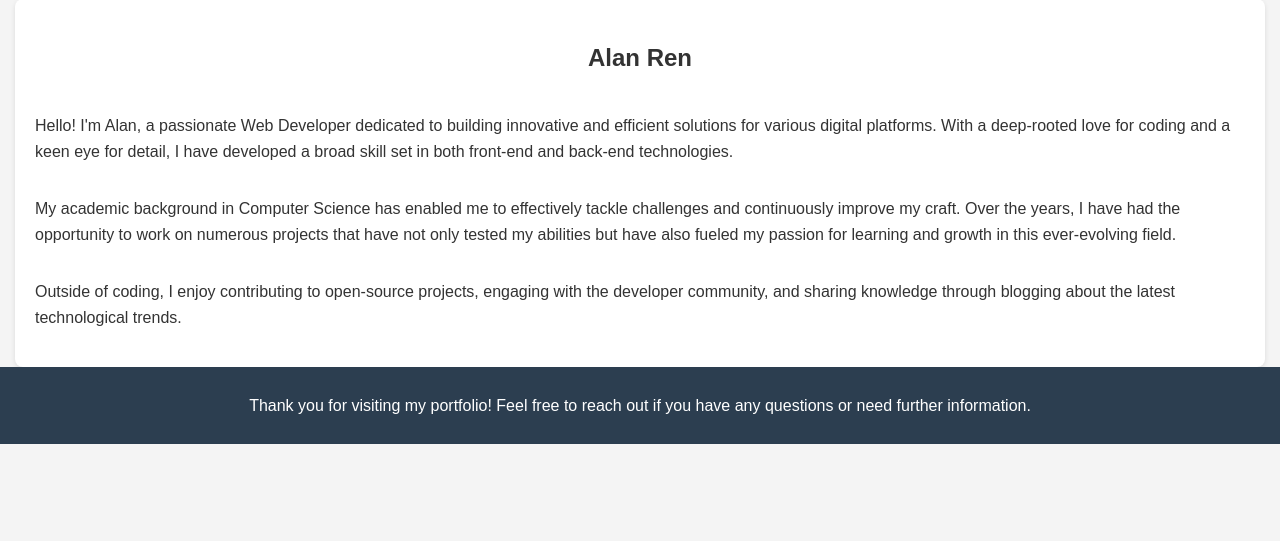
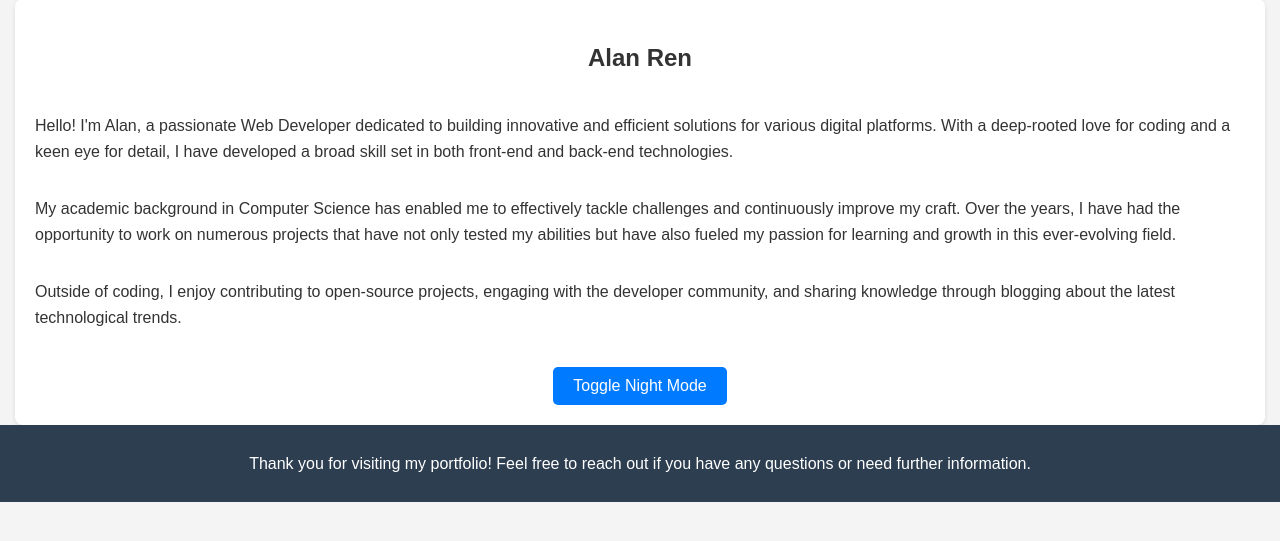
Before and after one commit to alan786/sa16-act3, a Django app: page /about/ in a window 1280 px wide. Shown: the part 141-682 px from the top of the page. Run offline with Django 5.2, Linux system fonts and the light colour scheme.

Commit message:
adding javascript

```diff
--- a/dev_portfolio/portfolio/templates/portfolio/about.html
+++ b/dev_portfolio/portfolio/templates/portfolio/about.html
@@ -56,6 +56,16 @@
         .bio h2 {
             margin-top: 20px;
         }
+        .toggle-button {
+            padding: 10px 20px;
+            font-size: 16px;
+            cursor: pointer;
+            border-radius: 5px;
+            border: none;
+            background-color: #007bff;
+            color: white;
+            margin-top: 20px;
+        }
     </style>
 </head>
 <body>
@@ -73,9 +83,18 @@
         <p>Hello! I'm Alan, a passionate Web Developer dedicated to building innovative and efficient solutions for various digital platforms. With a deep-rooted love for coding and a keen eye for detail, I have developed a broad skill set in both front-end and back-end technologies.</p>
         <p>My academic background in Computer Science has enabled me to effectively tackle challenges and continuously improve my craft. Over the years, I have had the opportunity to work on numerous projects that have not only tested my abilities but have also fueled my passion for learning and growth in this ever-evolving field.</p>
         <p>Outside of coding, I enjoy contributing to open-source projects, engaging with the developer community, and sharing knowledge through blogging about the latest technological trends.</p>
+        <button class="toggle-button" onclick="toggleMode()">Toggle Night Mode</button>
     </section>
     <footer>
         <p>Thank you for visiting my portfolio! Feel free to reach out if you have any questions or need further information.</p>
     </footer>
+
+    <script>
+        function toggleMode() {
+            const section = document.querySelector('.bio');
+            section.style.backgroundColor = section.style.backgroundColor === 'rgb(34, 34, 34)' ? '#ffffff' : 'rgb(34, 34, 34)';
+            section.style.color = section.style.color === 'rgb(255, 255, 255)' ? '#333' : 'rgb(255, 255, 255)';
+        }
+    </script>
 </body>
 </html>
```
Also changed, not shown: dev_portfolio/portfolio/templates/portfolio/contact.html (+16 -1 lines), dev_portfolio/portfolio/templates/portfolio/work.html (+10 -0 lines).
